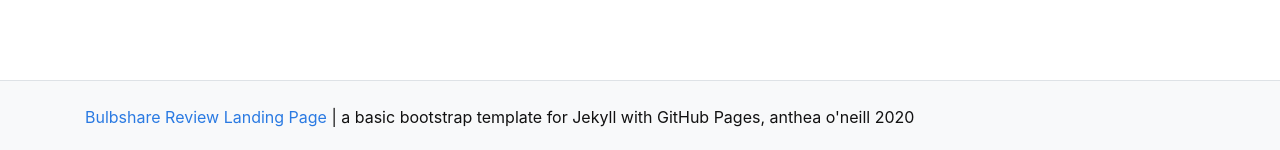
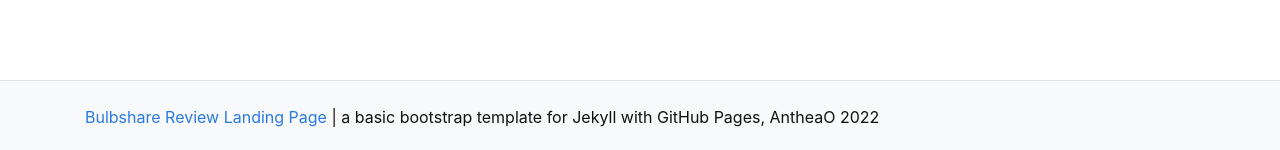
Before and after one commit to AntheaO/Bulbshare-sandbox, a Jekyll site: the page built from pages/index.md, in a window 1280 px wide. Shown: the part 747-897 px from the top of the page. Built offline with Jekyll 4.4.1, drawn with Linux system fonts in a browser that asks for light colours.

Commit message:
changed config file

```diff
--- a/_config.yml
+++ b/_config.yml
@@ -11,8 +11,8 @@
 #
 title: Bulbshare Review Landing Page
 description: "a basic bootstrap template for Jekyll with GitHub Pages"
-year: 2020
-author: anthea o'neill
+year: 2022
+author: AntheaO
 # add search box to navbar, true/false
 search: false
 
@@ -29,7 +29,7 @@ url:
 # baseurl is your github repository's name prefixed with a /
 baseurl:
 # location of code, the full url to your github repository
-source-code: https://github.com/thecdil/bootstrap-template
+source-code: https://github.com/AntheaO/Bulbshare-sandbox
 
 ##########
 # GOOGLE ANALYTICS [optional!]
```
